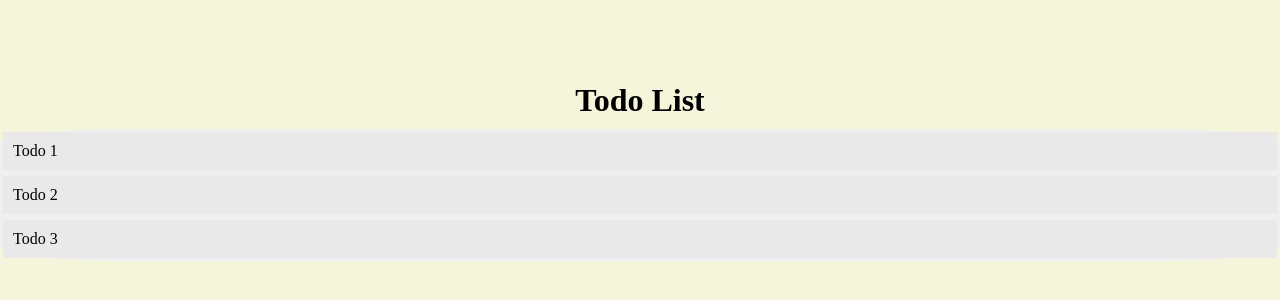
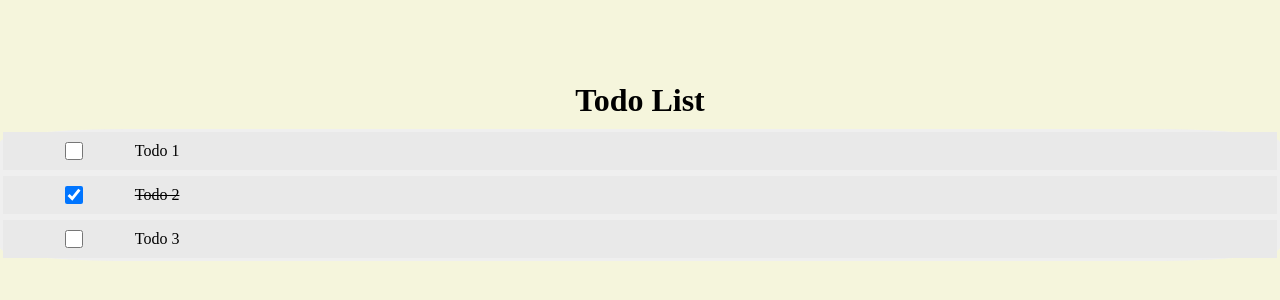
Before and after one commit to eliasfeijo/vue-todo-app, a Vue app: page / in a window 1280 px wide. Shown: the part 234-534 px from the top of the page. Built offline with nearby package versions, Linux system fonts and the light colour scheme.

Commit message:
Adding checkbox and binding checked attribute with todo.completed.

```diff
--- a/src/components/TodoItem.vue
+++ b/src/components/TodoItem.vue
@@ -1,5 +1,6 @@
 <template>
-  <div class="todo-item">
+  <div class="todo-item" v-bind:class="{'is-complete': todo.completed}">
+    <input type="checkbox" v-bind:checked="todo.completed" @change="toggleCompleted">
     <p>{{ todo.title }}</p>
   </div>
 </template>
@@ -8,16 +9,29 @@
 export default {
   name: 'TodoItem',
   props: ['todo'],
+  methods: {
+    toggleCompleted() {
+      this.todo.completed = !this.todo.completed;
+    },
+  },
 };
 </script>
 
 <style scoped>
   .todo-item {
+    display: flex;
     background: #e9e9e9;
     margin: 3px;
     padding: 10px;
   }
+  .todo-item > input[type="checkbox"] {
+    flex-grow: 1;
+  }
   .todo-item > p {
     word-break: break-all;
+    flex-grow: 10;
+  }
+  .todo-item.is-complete > p {
+    text-decoration: line-through;
   }
 </style>
```
Also changed, not shown: src/components/TodoList.vue (line endings or trailing spaces).
